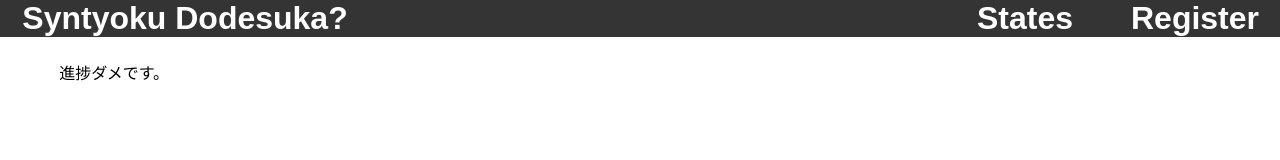
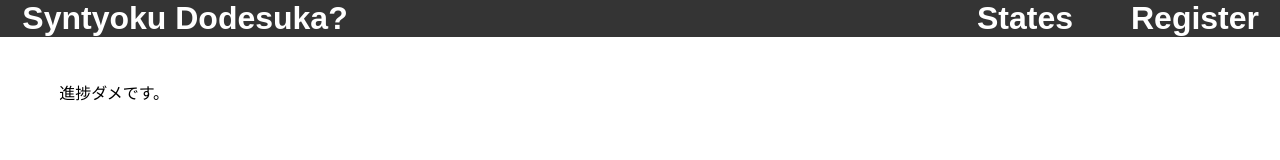
Before and after one commit to ToshihitoKon/ToshihitoKon.github.io, a plain HTML site: page index.html in a window 1280 px wide. Drawn offline with nearby package versions, Linux system fonts and the light colour scheme.

Commit message:
tyotyotyoi

```diff
--- a/style.css
+++ b/style.css
@@ -39,7 +39,8 @@ header{
 	cursor: pointer;
 }
 .main{
-	padding-top: 60px;
+	padding-top: 80px;
+	position: fixed;
 }
 .obj1{
 	margin-right: 3.7em;
```
